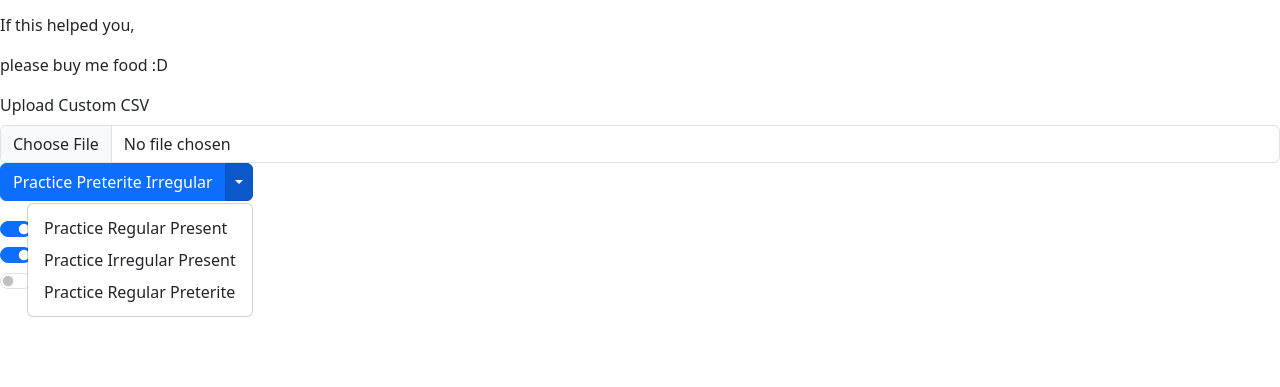
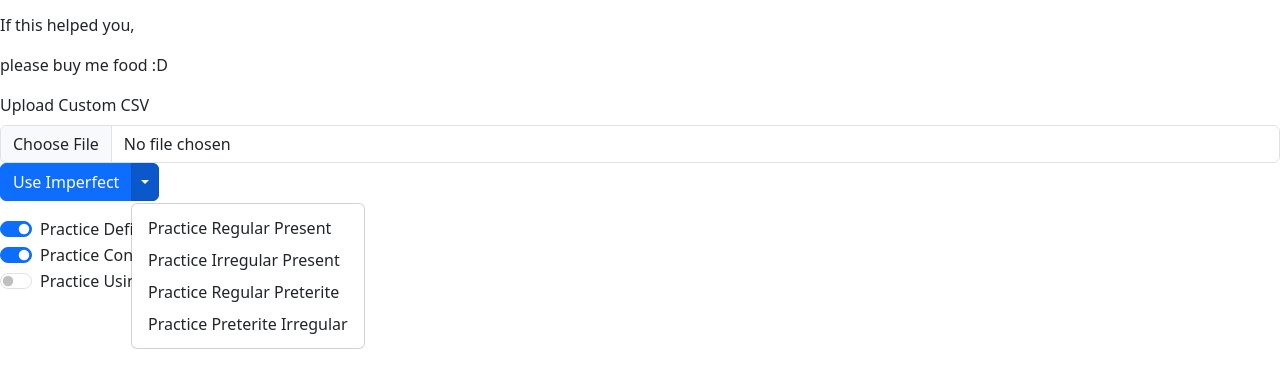
Before and after one commit to appleplectic/spanish-test, a website with bundled scripts: page src/index.html in a window 1280 px wide. Both pictures are taken after a click on the button "Toggle Dropdown". Shown: the part 83-470 px from the top of the page. Built offline with nearby package versions, Linux system fonts and the light colour scheme; files whose address does not match are found by name.

Commit message:
Update index.html

```diff
--- a/src/index.html
+++ b/src/index.html
@@ -31,7 +31,7 @@
             <input class="form-control" id="formFile" type="file">
         </div>
         <div class="btn-group">
-            <button class="btn btn-primary" id="useDefault" type="button">Practice Preterite Irregular</button>
+            <button class="btn btn-primary" id="useDefault" type="button">Use Imperfect</button>
             <button aria-expanded="false" class="btn btn-primary dropdown-toggle dropdown-toggle-split"
                     data-bs-toggle="dropdown"
                     type="button">
@@ -41,6 +41,7 @@
                 <li><a class="dropdown-item" href="#" id="regPresent">Practice Regular Present</a></li>
                 <li><a class="dropdown-item" href="#" id="irregPresent">Practice Irregular Present</a></li>
                 <li><a class="dropdown-item" href="#" id="regPast">Practice Regular Preterite</a></li>
+                <li><a class="dropdown-item" href="#" id="irregPast">Practice Preterite Irregular</a></li>
             </ul>
         </div>
     </div>
```
